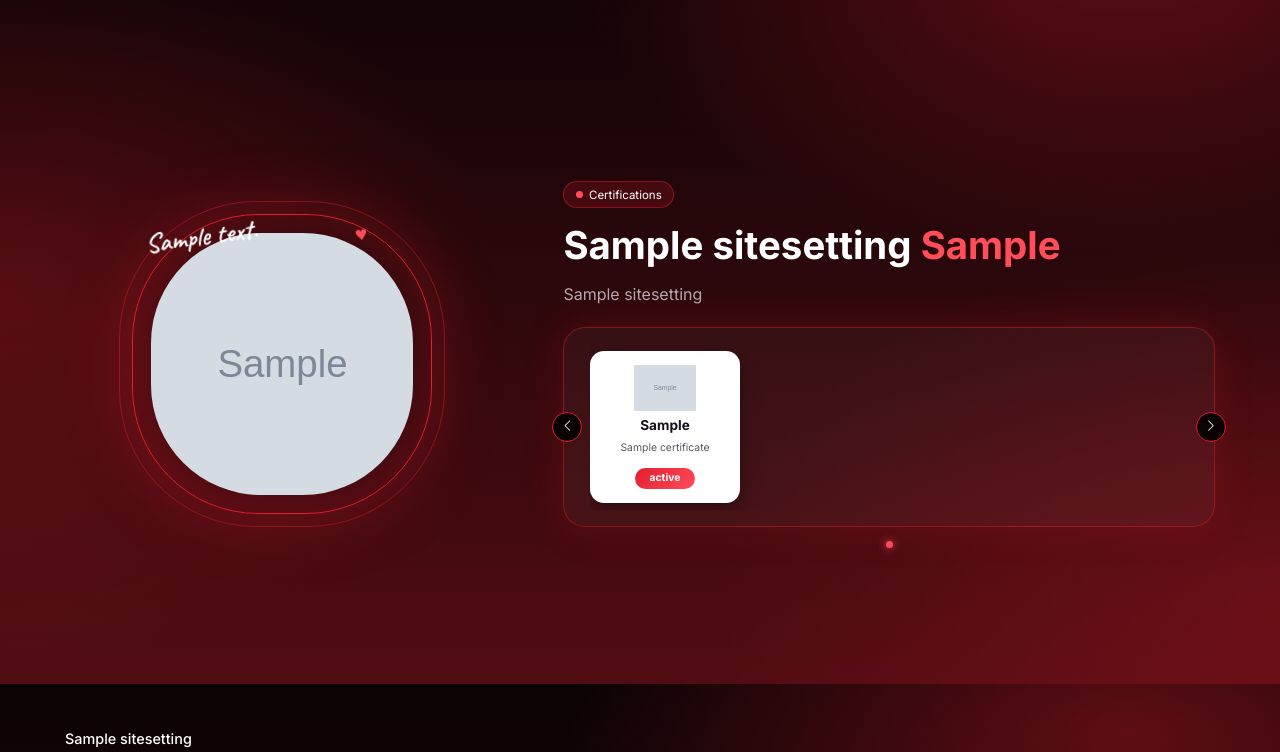
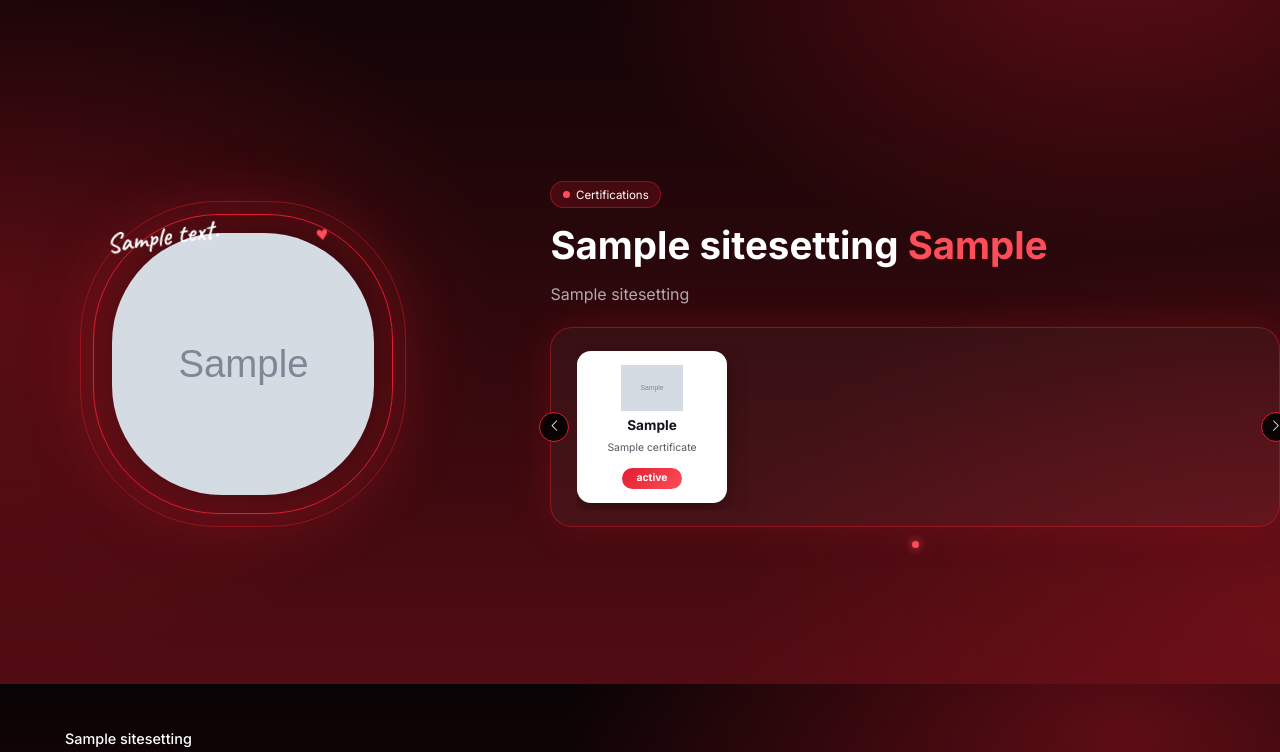
Before and after one commit to peddintiharsha07-web/Portfolio, a Django app: page / in a window 1280 px wide. Shown: the part 1716-2468 px from the top of the page. Run offline with Django 5.2, Linux system fonts and the light colour scheme; tables that the repository leaves empty hold one stand-in row (values such as "Sample post"); grey boxes marked "Sample" are stand-in pictures.

Commit message:
cerificate over flow
Added CSS styles for desktop certificates layout.

```diff
--- a/portfolio/static/portfolio/css/style.css
+++ b/portfolio/static/portfolio/css/style.css
@@ -387,3 +387,41 @@ button:focus-visible, a:focus-visible { outline: 3px solid var(--accent2); outli
   .float { animation: none !important; }
   .project, .project-nav-card, .tile, .service { transition: none !important; }
 }
+/* ===== Desktop Certificates Overflow Fix ===== */
+
+@media (min-width: 961px) {
+
+    .certs {
+        display: grid;
+        grid-template-columns: minmax(0, 1fr) minmax(0, 1.5fr);
+        width: 100%;
+        max-width: 100%;
+        min-width: 0;
+        box-sizing: border-box;
+    }
+
+    .certs > * {
+        min-width: 0;
+        max-width: 100%;
+    }
+
+    .cert-panel {
+        width: 100%;
+        min-width: 0;
+        max-width: 100%;
+        box-sizing: border-box;
+    }
+
+    .cert-slider {
+        width: 100%;
+        min-width: 0;
+        max-width: 100%;
+        overflow-x: auto;
+        box-sizing: border-box;
+    }
+
+    .cert-card {
+        flex: 0 0 150px;
+    }
+
+}
```
